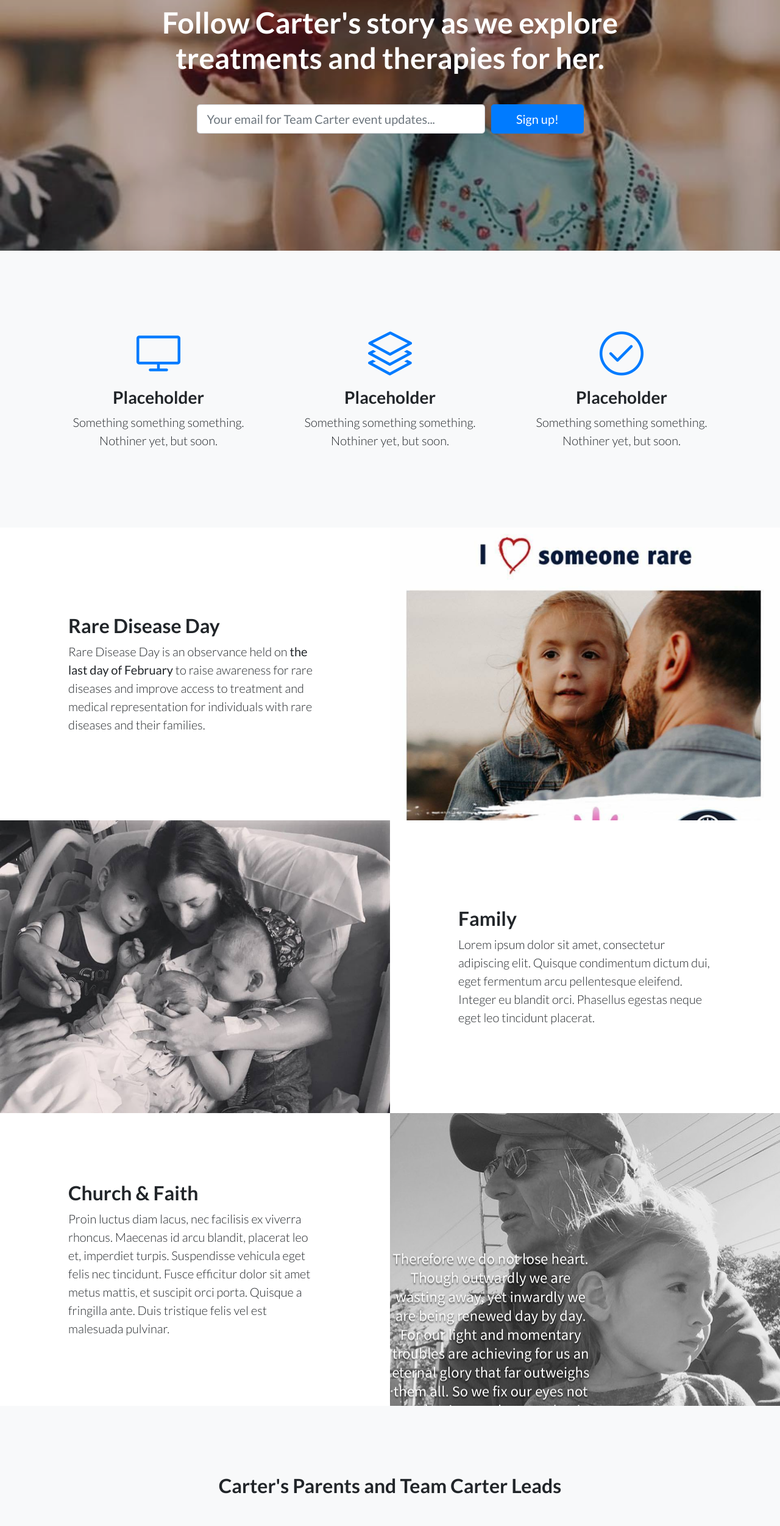
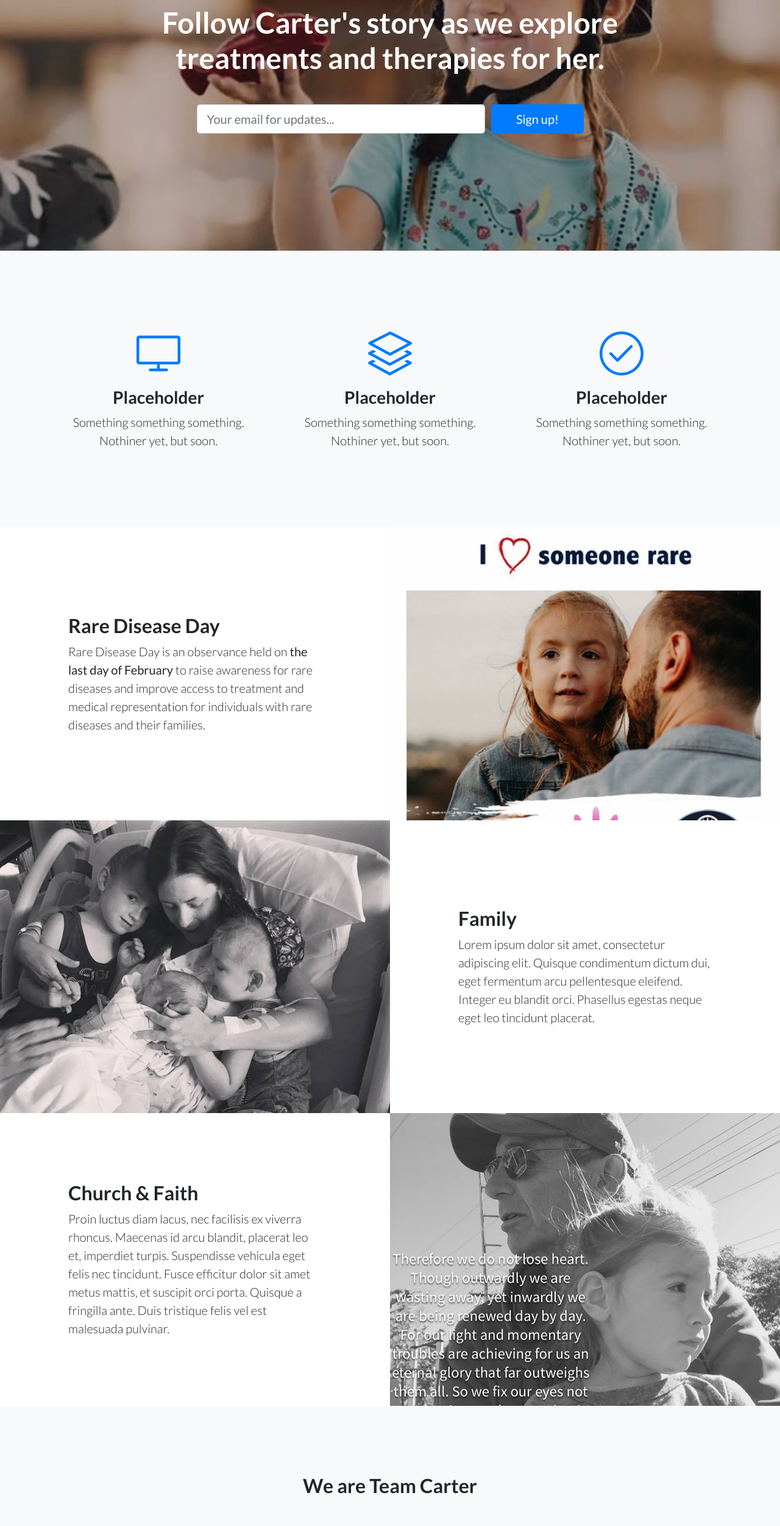
Before and after one commit to nickfp1985/teamcarter, a website: page index.html in a window 1280 px wide. Shown: the part 240-2742 px from the top of the page at 61% size. Drawn offline with Linux system fonts and the light colour scheme.

Commit message:
minor changes

```diff
--- a/index.html
+++ b/index.html
@@ -45,7 +45,7 @@
             <form>
               <div class="form-row">
                 <div class="col-12 col-md-9 mb-2 mb-md-0">
-                  <input type="email" class="form-control form-control-lg" placeholder="Your email for Team Carter event updates...">
+                  <input type="email" class="form-control form-control-lg" placeholder="Your email for updates...">
                 </div>
                 <div class="col-12 col-md-3">
                   <button type="submit" class="btn btn-block btn-lg btn-primary">Sign up!</button>
@@ -123,7 +123,7 @@
     <!-- Testimonials -->
     <section class="testimonials text-center bg-light">
       <div class="container">
-        <h2 class="mb-5">Carter's Parents and Team Carter Leads</h2>
+        <h2 class="mb-5">We are Team Carter</h2>
         <div class="row">
           <div class="col-lg-4">
             <div class="testimonial-item mx-auto mb-5 mb-lg-0">
```
